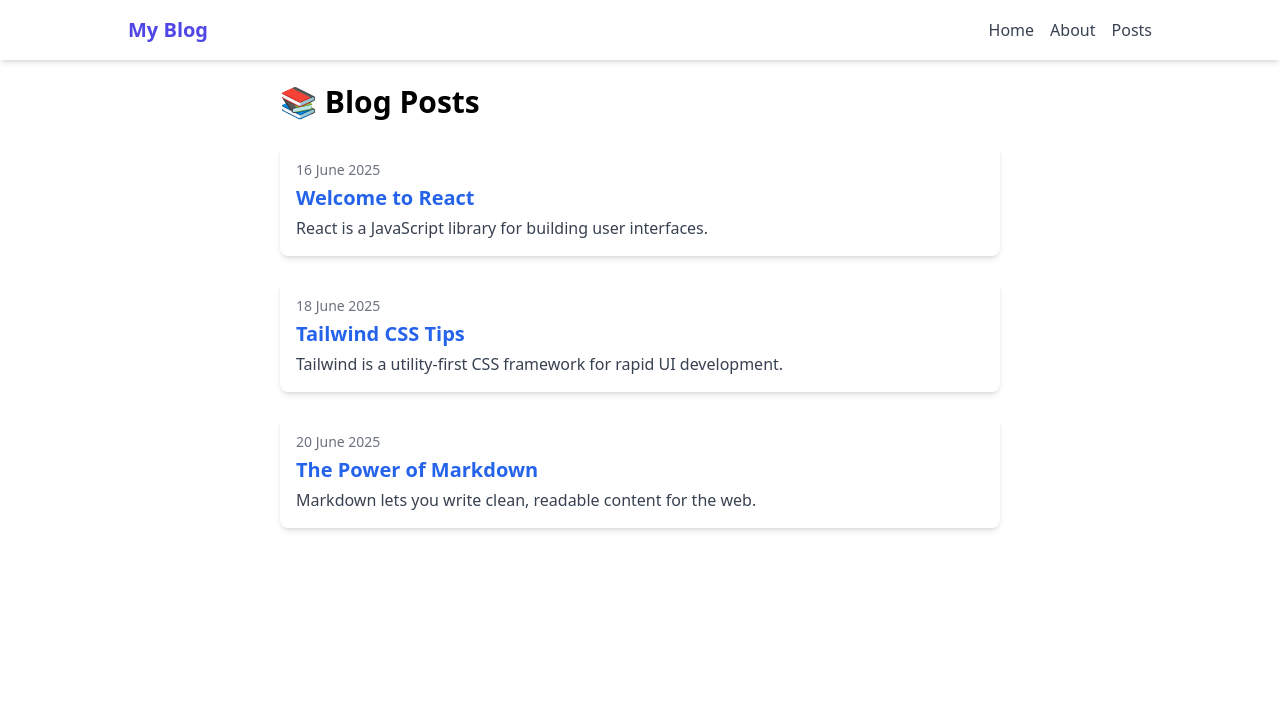
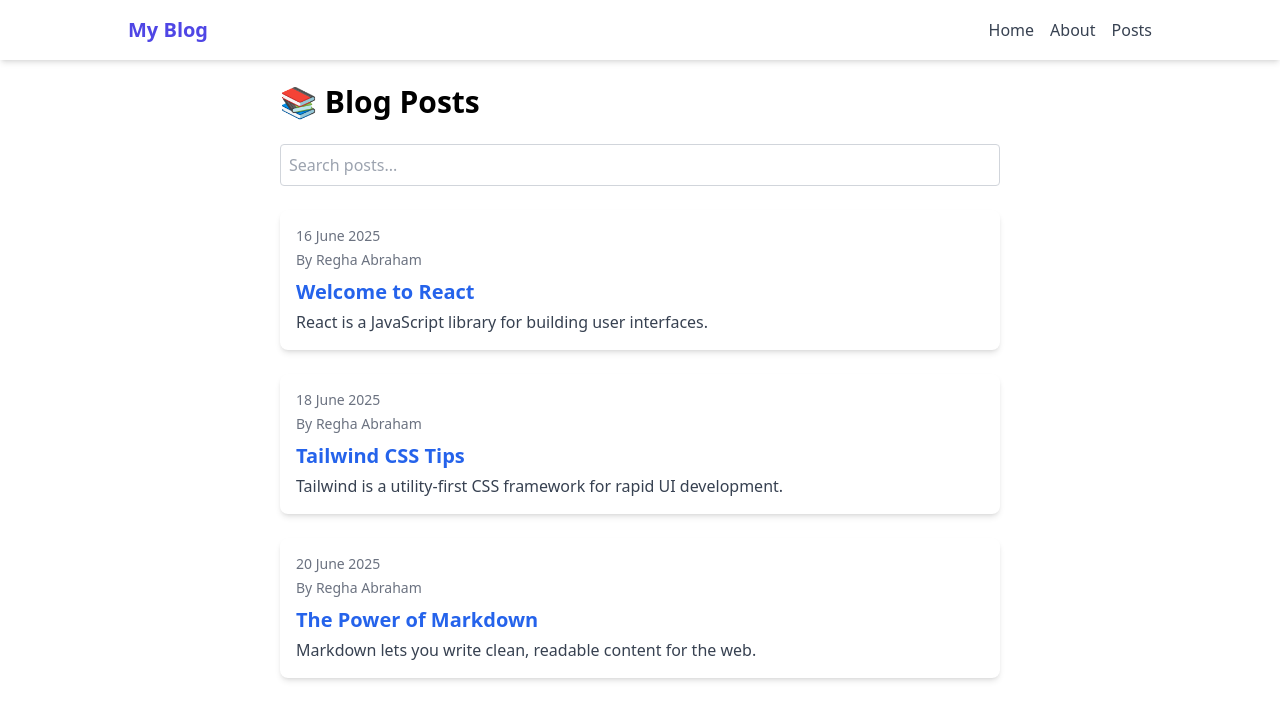
Before and after one commit to iamregha/react-blog-project, a React (Create React App) app: page /posts in a window 1280 px wide. Shown: the top 720 px of the page. Built offline with nearby package versions, Linux system fonts and the light colour scheme.

Commit message:
Day 9: Author info, search, and markdown typography

```diff
--- a/package.json
+++ b/package.json
@@ -40,6 +40,7 @@
   },
   "devDependencies": {
     "@tailwindcss/postcss": "^4.1.10",
+    "@tailwindcss/typography": "^0.5.16",
     "autoprefixer": "^10.4.21",
     "postcss": "^8.5.6",
     "tailwindcss": "^3.4.1"
--- a/src/data/postsData.js
+++ b/src/data/postsData.js
@@ -4,18 +4,21 @@ const posts = [
     title: "Welcome to React",
     summary: "React is a JavaScript library for building user interfaces.",
     date: "2025-06-16",
+    author: "Regha Abraham",
   },
   {
     slug: "tailwind-tips",
     title: "Tailwind CSS Tips",
     summary: "Tailwind is a utility-first CSS framework for rapid UI development.",
     date: "2025-06-18",
+    author: "Regha Abraham",
   },
   {
     slug: "markdown-power",
     title: "The Power of Markdown",
     summary: "Markdown lets you write clean, readable content for the web.",
     date: "2025-06-20",
+    author: "Regha Abraham",
   },
 ];
 
--- a/src/pages/Posts.jsx
+++ b/src/pages/Posts.jsx
@@ -1,12 +1,28 @@
+import { useState } from "react";
 import posts from "../data/postsData";
 import { Link } from "react-router-dom";
 
+
 export default function Posts() {
+  const [searchTerm, setSearchTerm] = useState("");
   return (
     <div className="max-w-3xl mx-auto p-6">
       <h2 className="text-3xl font-bold mb-6">📚 Blog Posts</h2>
+      <input
+        type="text"
+        placeholder="Search posts..."
+        className="w-full mb-6 p-2 border border-gray-300 rounded focus:outline-none focus:ring-2 focus:ring-blue-400"
+        value={searchTerm}
+        onChange={(e) => setSearchTerm(e.target.value)}
+      />
 
-      {posts.map((post) => (
+
+      {posts
+        .filter((post) =>
+          post.title.toLowerCase().includes(searchTerm.toLowerCase()) ||
+          post.summary.toLowerCase().includes(searchTerm.toLowerCase())
+        )
+        .map((post) => (
           <div
             key={post.slug}
             className="bg-white shadow-md rounded-lg p-4 mb-6 hover:shadow-lg transition-shadow"
@@ -18,7 +34,9 @@ export default function Posts() {
                 day: "numeric",
             })}
           </p>
-
+          <p className="text-sm text-gray-500 mb-2">
+            By {post.author}
+          </p>
           <h3 className="text-xl font-semibold text-blue-600 mb-1">
             <Link to={`/posts/${post.slug}`}>{post.title}</Link>
           </h3>
--- a/tailwind.config.js
+++ b/tailwind.config.js
@@ -4,5 +4,5 @@ module.exports = {
   theme: {
     extend: {},
   },
-  plugins: [],
+  plugins: [require("@tailwindcss/typography")],
 }
```
Also changed, not shown: 1 other file (tests, documents, lock files or other folders). Lines whose indentation alone changed are shown as unchanged.
